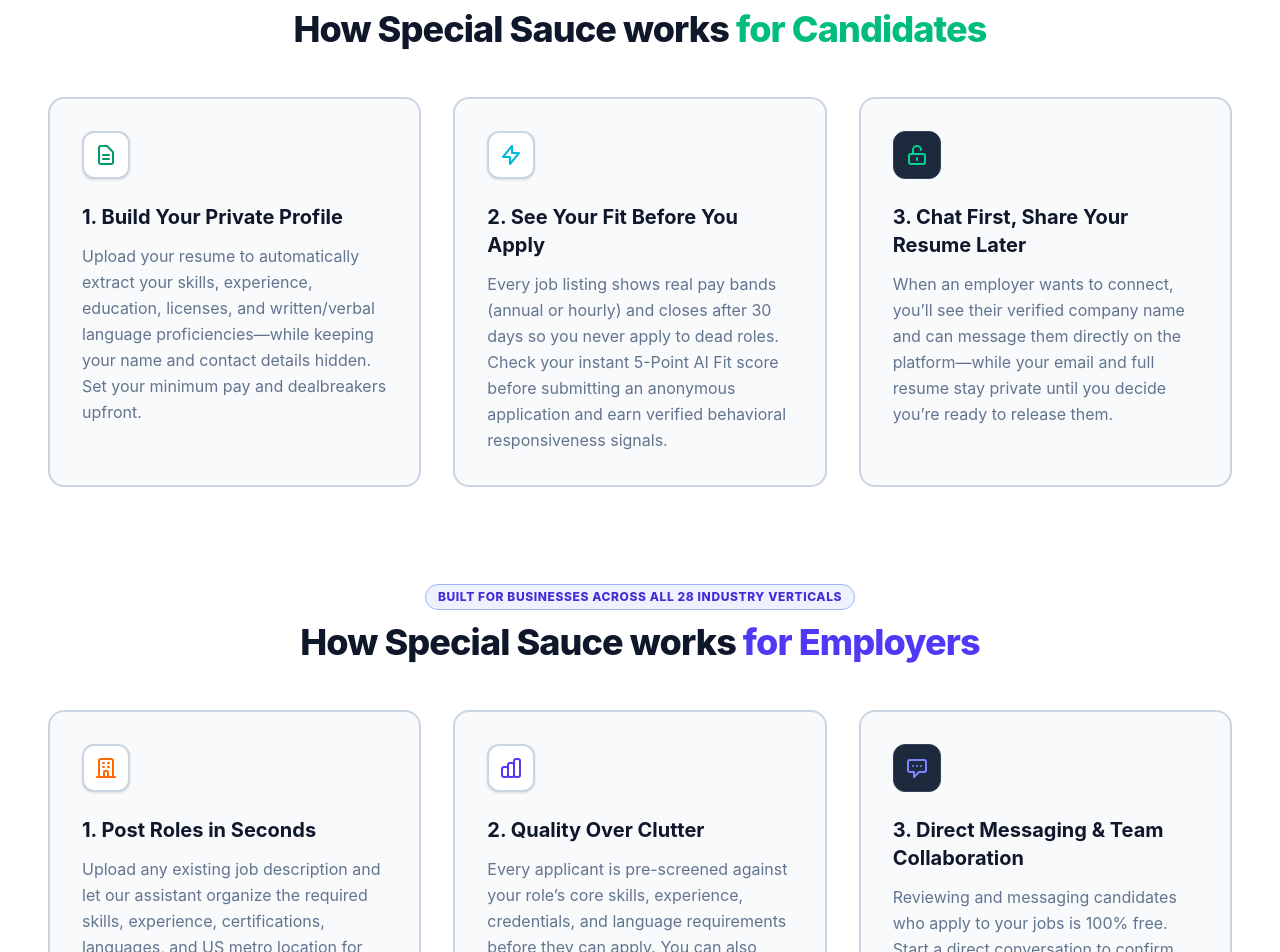
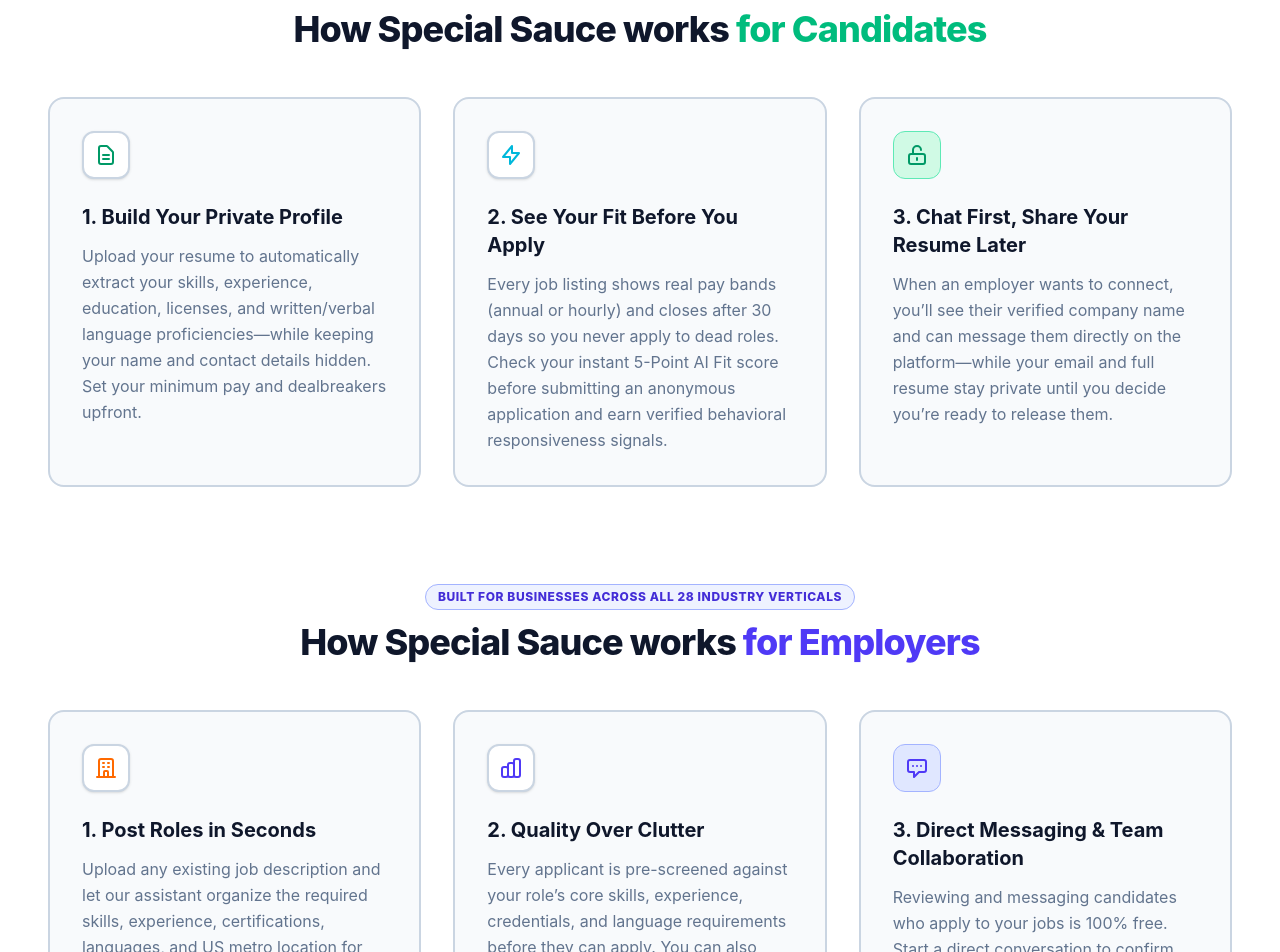
Before and after one commit to SpecialSauceIO/secure-job-board, a Next.js app: page / in a window 1280 px wide. Shown: the part 920-1872 px from the top of the page. Built offline with nearby package versions, Linux system fonts and the light colour scheme; no server answers.

Commit message:
Remove leftover dark radial overlay on Step 3 landing cards for clean Light and Dark mode parity

```diff
--- a/src/app/page.tsx
+++ b/src/app/page.tsx
@@ -414,9 +414,8 @@
 
               {/* Candidate Feature 3 */}
               <div className="p-8 rounded-2xl bg-slate-50 border-2 border-slate-300 relative overflow-hidden group border-slate-300">
-                <div className="absolute inset-0 opacity-15 bg-[radial-gradient(ellipse_at_top_right,_var(--tw-gradient-stops))] from-emerald-400 via-slate-900 to-slate-900 pointer-events-none"></div>
                 <div className="relative z-10">
-                  <div className="w-12 h-12 bg-slate-800 rounded-xl border border-slate-700 flex items-center justify-center mb-6 text-emerald-400 group-hover:scale-110 transition-transform">
+                  <div className="w-12 h-12 bg-emerald-100 rounded-xl border border-emerald-300 flex items-center justify-center mb-6 text-emerald-600 group-hover:scale-110 transition-transform">
                     <svg
                       className="w-6 h-6"
                       fill="none"
@@ -507,9 +506,8 @@
 
               {/* Employer Feature 3 */}
               <div className="p-8 rounded-2xl bg-slate-50 border-2 border-slate-300 relative overflow-hidden group border-slate-300">
-                <div className="absolute inset-0 opacity-15 bg-[radial-gradient(ellipse_at_top_right,_var(--tw-gradient-stops))] from-indigo-400 via-slate-900 to-slate-900 pointer-events-none"></div>
                 <div className="relative z-10">
-                  <div className="w-12 h-12 bg-slate-800 rounded-xl border border-slate-700 flex items-center justify-center mb-6 text-indigo-400 group-hover:scale-110 transition-transform">
+                  <div className="w-12 h-12 bg-indigo-100 rounded-xl border border-indigo-300 flex items-center justify-center mb-6 text-indigo-600 group-hover:scale-110 transition-transform">
                     <svg
                       className="w-6 h-6"
                       fill="none"
```
